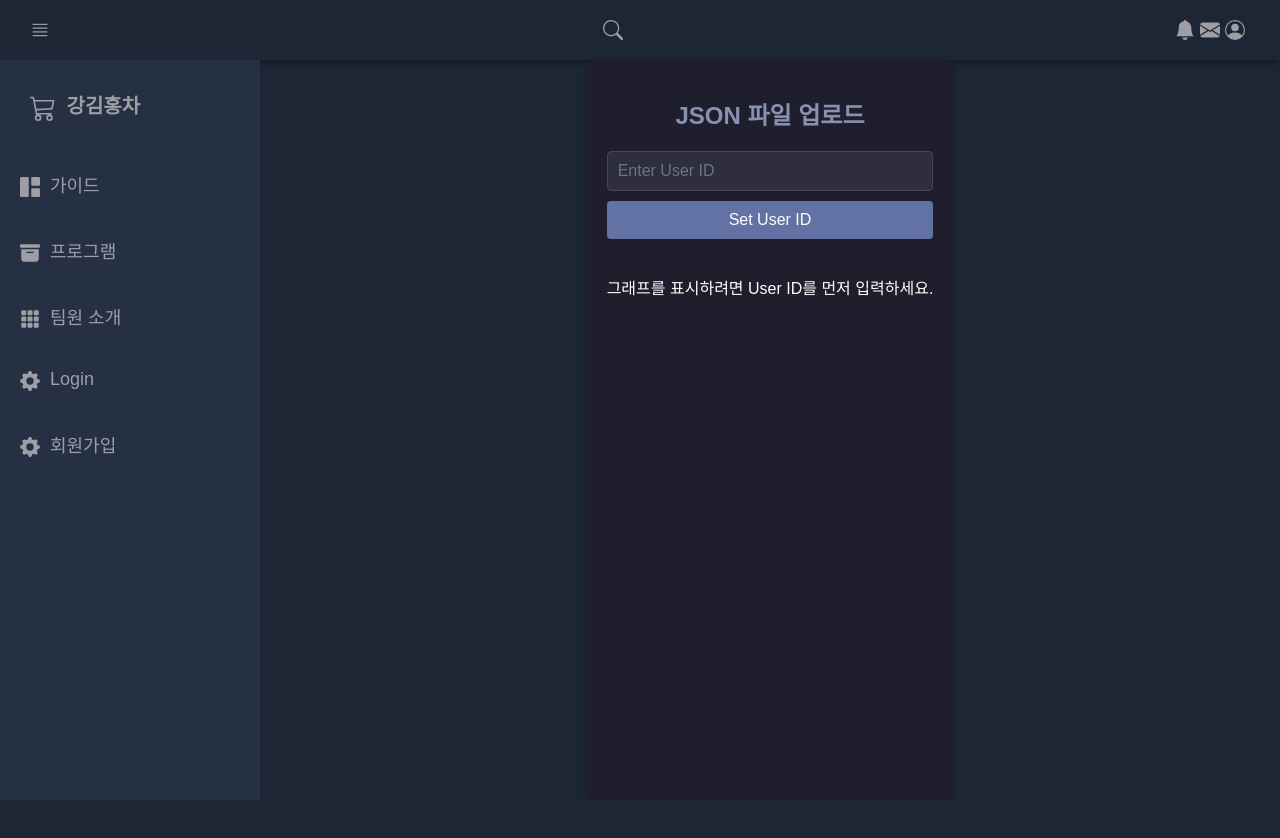
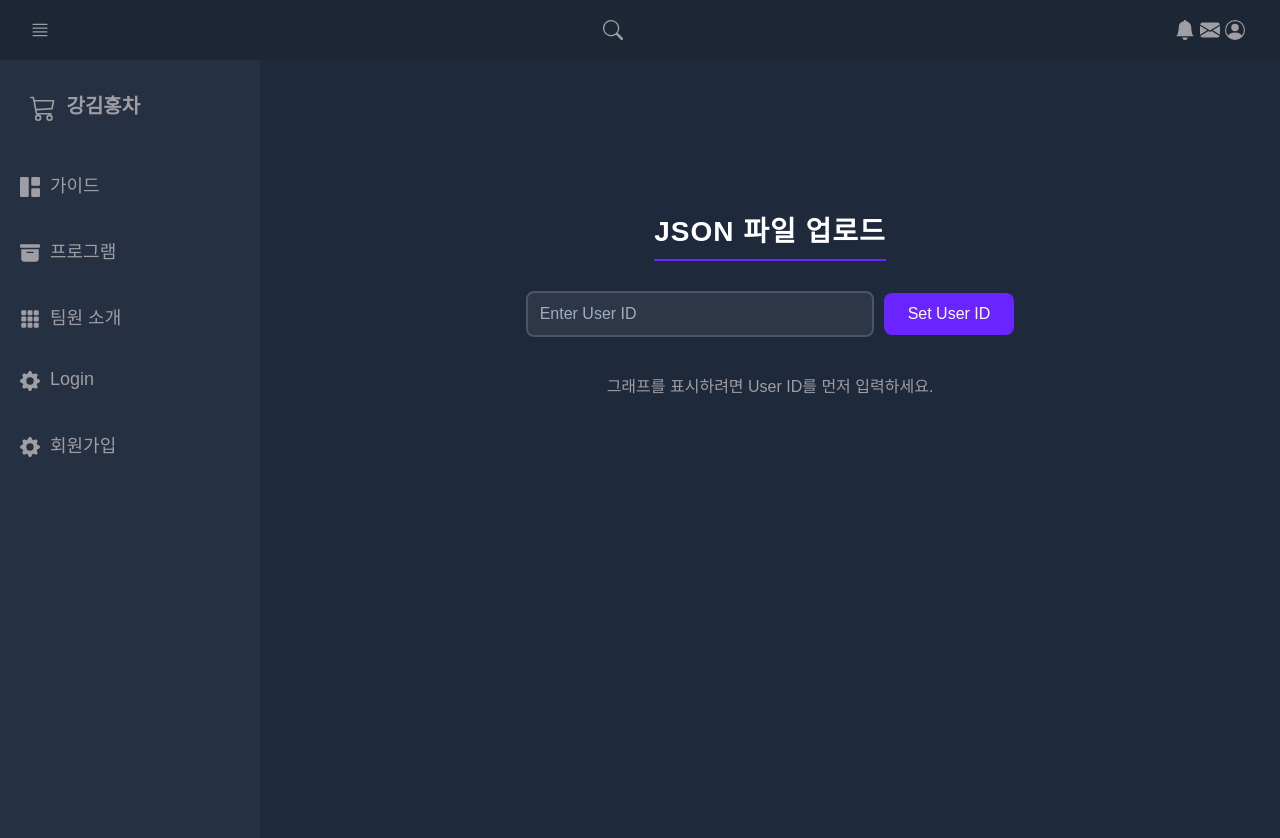
Before and after one commit to chayoonji/LiveMonitor, a React (Vite) app: page /routine in a window 1280 px wide. Shown: the top 838 px of the page. Before the commit the page ends 800 px from the top, so only its background shows below. Built offline with nearby package versions, Linux system fonts and the light colour scheme; no server answers.

Commit message:
Update UploadButton.css

```diff
--- a/client/UploadButton.css
+++ b/client/UploadButton.css
@@ -1,62 +1,144 @@
+/* 전체 페이지 중앙 정렬 및 상단 여백 추가 */
 .upload-container {
   display: flex;
   flex-direction: column;
+  justify-content: flex-start;
   align-items: center;
-  background-color: #1e1e2d;
+  height: 100vh;
   padding: 20px;
-  border-radius: 8px;
-  box-shadow: 0 4px 8px rgba(0, 0, 0, 0.2);
-  max-width: 400px;
-  margin: 0 auto;
-  color: #ffffff;
+  box-sizing: border-box;
+  background-color: #1e293b; /* 페이지 배경 색을 더 차분하게 변경 */
+  padding-top: 130px;
+  font-family: 'Arial', sans-serif; /* 깔끔한 폰트 적용 */
 }
 
+/* 타이틀 스타일 */
 .upload-title {
-  font-size: 24px;
-  margin-bottom: 20px;
-  color: #8892b0;
+  font-size: 28px;
+  color: #ffffff;
+  margin-bottom: 30px;
+  font-weight: bold;
+  text-align: center;
+  text-transform: uppercase;
+  letter-spacing: 1px;
+  border-bottom: 2px solid #6a24fe;
+  padding-bottom: 10px;
 }
 
+/* 입력 그룹 컨테이너 */
 .upload-input-group {
   display: flex;
-  flex-direction: column;
-  width: 100%;
+  flex-direction: row;
+  justify-content: center;
+  align-items: center;
+  gap: 10px;
   margin-bottom: 20px;
 }
 
+/* 입력 필드 스타일 */
 .upload-input {
-  padding: 10px;
-  border-radius: 4px;
-  border: 1px solid #44475a;
-  background-color: #2e2e3d;
+  width: 320px;
+  padding: 12px;
+  font-size: 16px;
+  border: 2px solid #4a5568;
+  border-radius: 8px;
+  background-color: #2d3748;
   color: #ffffff;
-  margin-bottom: 10px;
-  font-size: 16px;
   outline: none;
+  transition: border-color 0.3s ease;
+}
+
+.upload-input:focus {
+  border-color: #6a24fe; /* 포커스 시 강조 */
 }
 
 .upload-input::placeholder {
-  color: #6c757d;
+  color: #a0aec0;
 }
 
+/* 버튼 스타일 */
 .upload-button {
-  padding: 10px;
-  border-radius: 4px;
-  background-color: #6272a4;
+  padding: 12px 24px;
+  font-size: 16px;
+  background-color: #6a24fe;
   color: #ffffff;
-  font-size: 16px;
+  border: none;
+  border-radius: 8px;
   cursor: pointer;
-  border: none;
-  transition: background-color 0.3s ease;
+  transition: background-color 0.3s ease, transform 0.2s ease;
 }
 
 .upload-button:hover {
-  background-color: #50fa7b;
+  background-color: #553c9a;
+  transform: scale(1.05); /* 버튼을 호버할 때 살짝 커지게 */
 }
 
+/* 성공 메시지 스타일 */
 .success-message {
+  font-size: 14px;
+  color: #68d391;
   margin-top: 20px;
-  color: #50fa7b; /* 성공 시에는 밝은 초록색으로 표시 */
-  font-size: 16px;
   text-align: center;
 }
+
+/* 도움말 버튼 스타일 */
+.help-button {
+  margin-top: 20px;
+  padding: 10px 20px;
+  font-size: 14px;
+  background-color: #3182ce;
+  color: #ffffff;
+  border: none;
+  border-radius: 8px;
+  cursor: pointer;
+  transition: background-color 0.3s ease, transform 0.2s ease;
+}
+
+.help-button:hover {
+  background-color: #2b6cb0;
+  transform: scale(1.05);
+}
+
+/* 도움말 섹션 스타일 */
+.help-section {
+  margin-top: 20px;
+  padding: 15px;
+  background-color: #2d3748;
+  border-radius: 8px;
+  color: #e2e8f0;
+  max-width: 600px;
+  text-align: left;
+  border-left: 5px solid #6a24fe;
+}
+
+.help-section h2 {
+  font-size: 20px;
+  margin-bottom: 10px;
+  color: #6a24fe;
+}
+
+.help-section p {
+  font-size: 14px;
+  line-height: 1.6;
+  color: #cbd5e0;
+}
+
+/* 반응형 디자인 */
+@media (max-width: 768px) {
+  .upload-input-group {
+    flex-direction: column;
+    gap: 15px;
+  }
+
+  .upload-input {
+    width: 100%;
+  }
+
+  .upload-button {
+    width: 100%;
+  }
+
+  .help-section {
+    max-width: 100%;
+  }
+}
```
